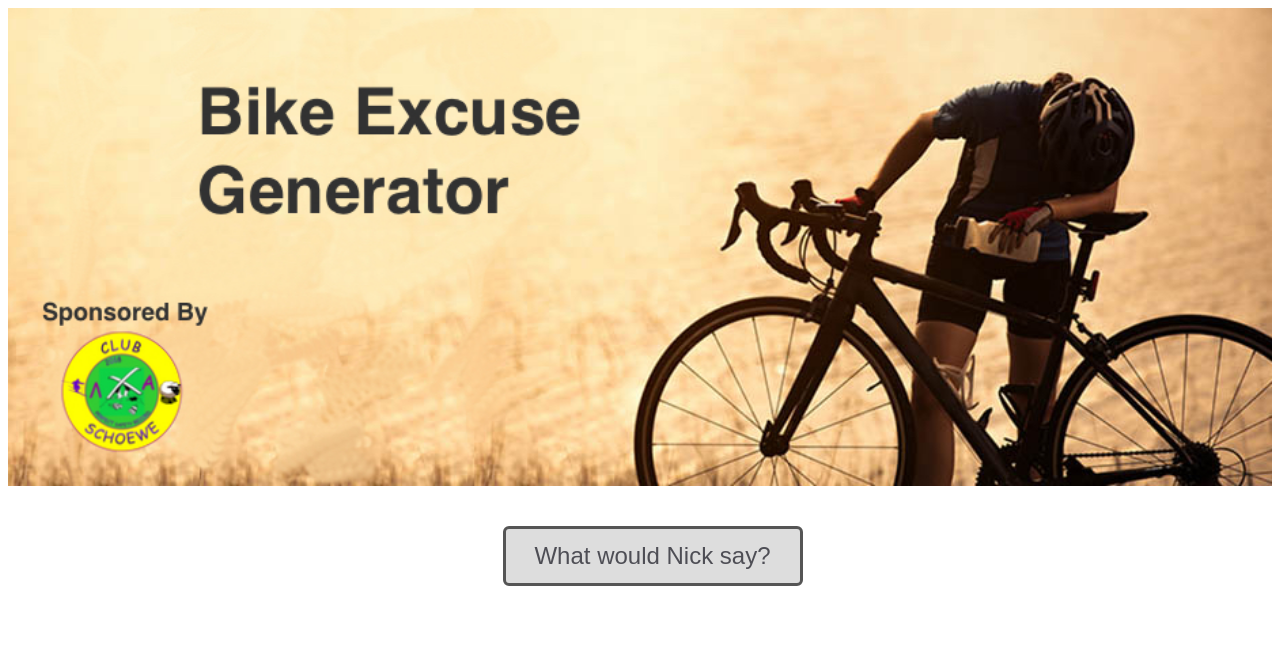
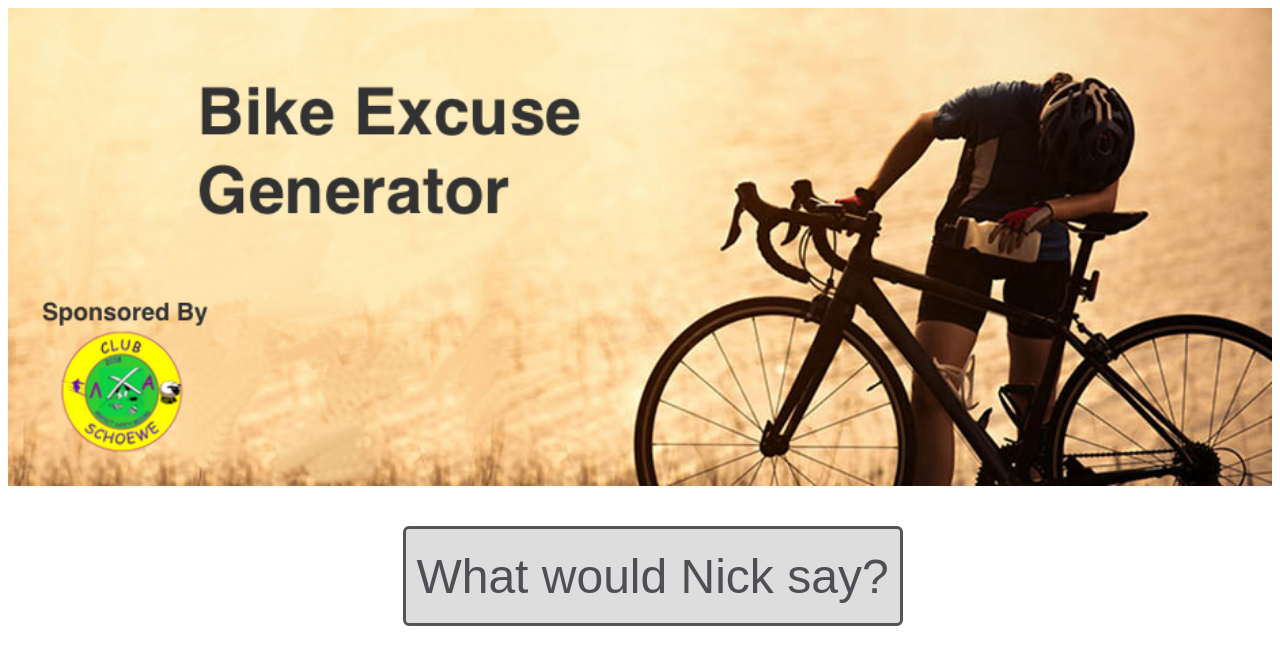
Before and after one commit to nearwalden/bike-excuse, a plain HTML site: page index.html in a window 1280 px wide. Drawn offline with Linux system fonts and the light colour scheme.

Commit message:
phone fixes

```diff
--- a/style.css
+++ b/style.css
@@ -4,28 +4,21 @@ body {
   background-repeat: none;
 }
 
-h1 {
-  font-family:'Russo One', sans-serif;
-  font-size: 64px;
-  margin-left: 25px;
-  color: #4e4e55;
-}
-
-
+@media all and (max-width: 600px) {
   button {
     margin-left: 25px;
     -moz-border-radius: 5px;
     -webkit-border-radius: 5px;
     border-radius: 6px;
     font-family: 'Russo One', sans-serif;
-  font-size: 24px;
+    font-size: 36px;
     color: #4e4e55;
     text-decoration: none;
     cursor: pointer;
     background-color: #ddd;
-  border: 3px solid #555;
-  height: 60px;
-  width: 300px;
+    border: 5px solid #555;
+    height: 70px;
+    width: 425px;
   }
 
   button:hover{
@@ -44,3 +37,41 @@ a{
     font-size: 48px;
     color: #009;
   }
+
+}
+
+@media all and (min-width:600px) {
+  button {
+    margin-left: 25px;
+    -moz-border-radius: 5px;
+    -webkit-border-radius: 5px;
+    border-radius: 6px;
+    font-family: 'Russo One', sans-serif;
+    font-size: 48px;
+    color: #4e4e55;
+    text-decoration: none;
+    cursor: pointer;
+    background-color: #ddd;
+    border: 3px solid #555;
+    height: 100px;
+    width: 500px;
+  }
+
+  button:hover{
+    opacity: .75;
+  }
+
+  a{
+    color: #000;
+  }
+
+  #excuses{
+    position: relative;
+    /* top: 30px; */
+    left: 25px;
+    font-family: 'Amatic SC', monospace;
+    font-size: 72px;
+    color: #009;
+  }
+
+}
```
Lines whose indentation alone changed are shown as unchanged.
